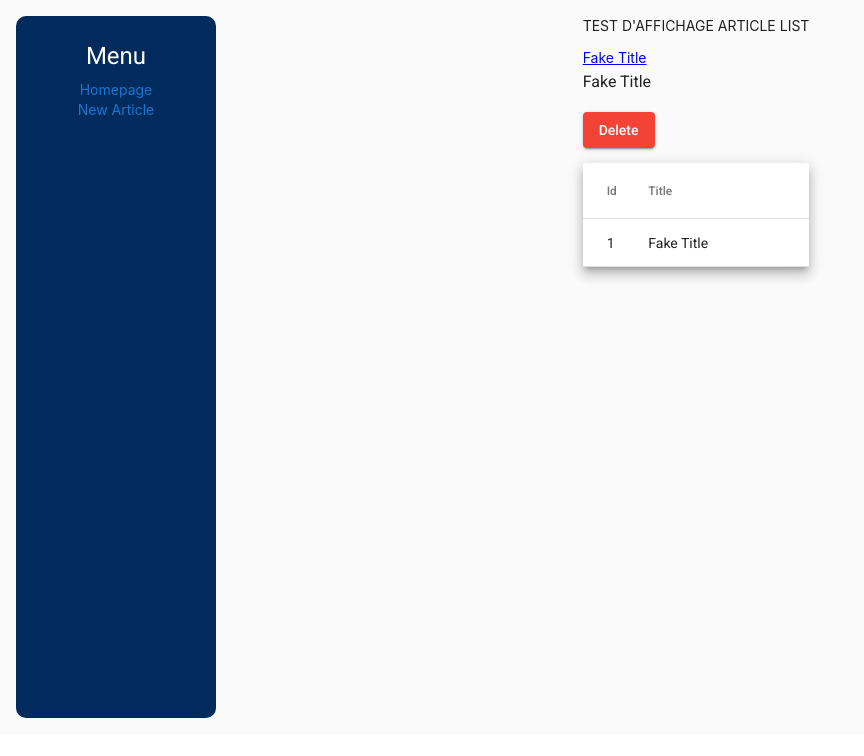
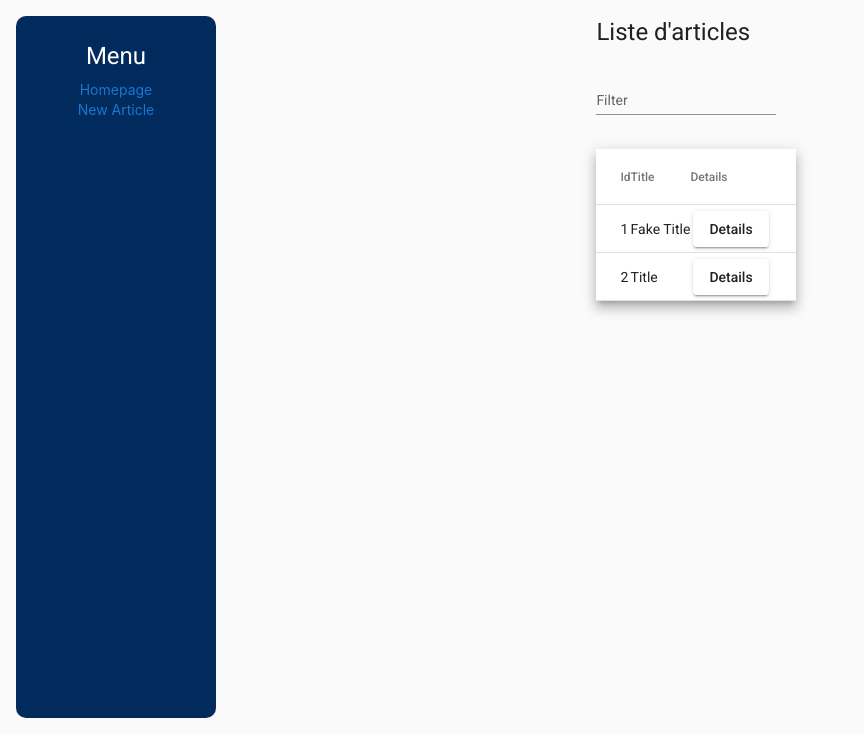
Before and after one commit to Polytech-Paris-Sud-Web/LeonidShuryginTP1Angular, an Angular app: page / in a window 1280 px wide. Shown: the top 756 px of the page, without its empty margins (0-864 px from the left). Built offline with nearby package versions, Linux system fonts and the light colour scheme; data requests are answered from the project's data file.

Commit message:
Filtering is operational

```diff
--- a/db.json
+++ b/db.json
@@ -5,6 +5,12 @@
       "content": "sdfsd",
       "authorList": "fsdf",
       "id": 1
+    },
+    {
+      "title": "Title",
+      "content": "Lorem ipsum",
+      "authorList": "Author1, Author2",
+      "id": 2
     }
   ]
 }
--- a/src/app/article-detail/article-detail.component.html
+++ /dev/null
@@ -1,6 +0,0 @@
-<div *ngIf="this.article != null">
-    <h3> {{this.article.getTitle()}} </h3>
-    <p> {{this.article.getId()}} </p>
-    <p> {{this.article.getContent()}} </p>
-    <p> {{this.article.getAuthor()}} </p>
-</div>
--- a/src/app/article-detail/article-detail.component.ts
+++ /dev/null
@@ -1,30 +0,0 @@
-import { Component, OnInit } from '@angular/core';
-import { Article } from 'src/model/article';
-import { ArticleService } from '../article.service';
-import { ActivatedRoute } from '@angular/router';
-
-@Component({
-  selector: 'app-article-detail',
-  templateUrl: './article-detail.component.html',
-  styleUrls: ['./article-detail.component.css']
-})
-
-export class ArticleDetailComponent implements OnInit {
-  article?: Article
-
-  constructor(private articleService: ArticleService, private route: ActivatedRoute) {
-
-  }
-
-  getArticle(): void {
-    const id = Number(this.route.snapshot.paramMap.get('id'));
-
-    this.route.params.subscribe(params => {
-      this.articleService.getArticle(params['id']).subscribe({next: (data) => this.article = data});
-    });
-  }
-
-  ngOnInit(): void {
-    this.getArticle()
-  }
-}
--- a/src/app/article-list/article-list.component.css
+++ b/src/app/article-list/article-list.component.css
@@ -2,3 +2,6 @@ table {
     width: 100%;
     margin-top: 15px;
 }
+a {
+    margin: 3px;
+}
--- a/src/app/article-list/article-list.component.html
+++ b/src/app/article-list/article-list.component.html
@@ -1,26 +1,42 @@
 <div>
-    <p>TEST D'AFFICHAGE ARTICLE LIST</p>
+    <h1>Liste d'articles</h1>
+    <mat-form-field appearance="standard">
+        <mat-label>Filter</mat-label>
+        <input matInput (keyup)="applyFilter($event)" placeholder="Ex. ium" #input>
+    </mat-form-field>
 
-    <app-article *ngFor="let article of this.articleList | async" [article]="article" (deletedArticle)="delete($event)">
-    </app-article>
-
-    <table mat-table [dataSource]="this.articleList" class="mat-elevation-z8">
+    <table mat-table [dataSource]="this.articleListData" class="mat-elevation-z8">
 
         <!--- Note that these columns can be defined in any order.
         The actual rendered columns are set as a property on the row definition" -->
 
-        <!-- Position Column -->
         <ng-container matColumnDef="Id">
             <th mat-header-cell *matHeaderCellDef> Id </th>
             <td mat-cell *matCellDef="let element"> {{element.getId()}} </td>
         </ng-container>
 
-        <!-- Name Column -->
         <ng-container matColumnDef="Title">
             <th mat-header-cell *matHeaderCellDef> Title </th>
             <td mat-cell *matCellDef="let element"> {{element.getTitle()}} </td>
         </ng-container>
 
+        <ng-container matColumnDef="Content" hidden>
+            <th hidden mat-header-cell *matHeaderCellDef> Content </th>
+            <td hidden mat-cell *matCellDef="let element"> {{element.getContent()}} </td>
+        </ng-container>
+
+        <ng-container matColumnDef="Details">
+            <th mat-header-cell *matHeaderCellDef> Details </th>
+            <td mat-cell *matCellDef="let element">
+                <a mat-raised-button routerLink="/article/{{this.element.getId()}}">Details
+                </a>
+            </td>
+        </ng-container>
+
+        <tr class="mat-row" *matNoDataRow>
+            <td class="mat-cell" colspan="4">No data matching the filter "{{input.value}}"</td>
+        </tr>
+
         <tr mat-header-row *matHeaderRowDef="displayedColumns"></tr>
         <tr mat-row *matRowDef="let row; columns: displayedColumns;"></tr>
     </table>
--- a/src/app/article-list/article-list.component.ts
+++ b/src/app/article-list/article-list.component.ts
@@ -2,6 +2,8 @@ import { Component, OnInit } from '@angular/core';
 import { Article } from 'src/model/article';
 import { ArticleService } from '../article.service';
 import { Observable } from "rxjs";
+import { map } from "rxjs/operators";
+import { MatTableDataSource } from '@angular/material/table';
 
 @Component({
   selector: 'app-article-list',
@@ -9,18 +11,23 @@ import { Observable } from "rxjs";
   styleUrls: ['./article-list.component.css']
 })
 export class ArticleListComponent implements OnInit {
-  displayedColumns: string[] = ['Id', 'Title'];
-  articleList: Observable<Article[]>
+  displayedColumns: string[] = ['Id', 'Title', 'Content', 'Details']
+  articleList: Article[] = []
+  articleListData = new MatTableDataSource<Article>(this.articleList);
 
   constructor(private articleService: ArticleService) {
-    this.articleList = this.articleService.getArticles()
   }
 
   ngOnInit() {
-    this.articleList = this.articleService.getArticles()
+    this.articleService.getArticles().subscribe(data => this.articleListData = new MatTableDataSource<Article>(data))
   }
 
   delete(article: Article) {
     this.articleService.deleteArticle(article).subscribe()
   }
+
+  applyFilter(event: Event) {
+    const filterValue = (event.target as HTMLInputElement).value;
+    this.articleListData.filter = filterValue.trim().toLowerCase();
+  }
 }
--- a/src/app/article/article.component.html
+++ b/src/app/article/article.component.html
@@ -1,5 +1,7 @@
 <div *ngIf="this.article != null">
-    <a routerLink="/article/{{this.article.getId()}}">{{this.article.getTitle()}}</a>
     <h3> {{this.article.getTitle()}} </h3>
+    <p> {{this.article.getId()}} </p>
+    <p> {{this.article.getContent()}} </p>
+    <p> {{this.article.getAuthor()}} </p>
     <button mat-raised-button color="warn" (click)="delete()">Delete</button>
 </div>
--- a/src/app/article/article.component.ts
+++ b/src/app/article/article.component.ts
@@ -3,6 +3,8 @@ import { Input } from '@angular/core';
 import { Output } from '@angular/core';
 import { EventEmitter } from '@angular/core';
 import { Article } from 'src/model/article';
+import { ArticleService } from '../article.service';
+import { ActivatedRoute } from '@angular/router';
 
 @Component({
   selector: 'app-article',
@@ -17,12 +19,20 @@ export class ArticleComponent implements OnInit {
   @Output()
   deletedArticle: EventEmitter<Article> = new EventEmitter();
 
-  constructor() {
+  constructor(private articleService: ArticleService, private route: ActivatedRoute) {
 
   }
 
+  getArticle(): void {
+    const id = Number(this.route.snapshot.paramMap.get('id'));
+
+    this.route.params.subscribe(params => {
+      this.articleService.getArticle(params['id']).subscribe({next: (data) => this.article = data});
+    });
+  }
+
   ngOnInit(): void {
-
+    this.getArticle()
   }
 
   delete() {
```
Also changed, not shown: src/app/app.module.ts (+11 -6 lines), src/app/article-detail/article-detail.component.css (deleted), 1 other file (tests, documents, lock files or other folders).
